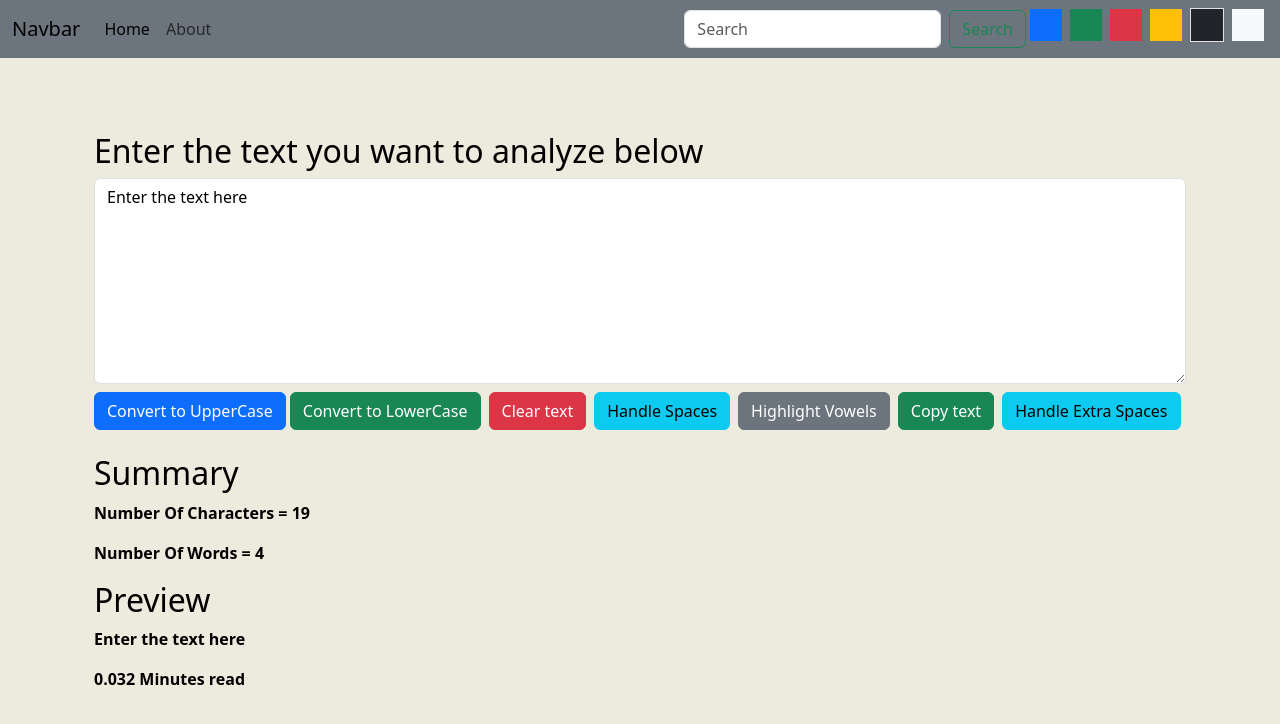
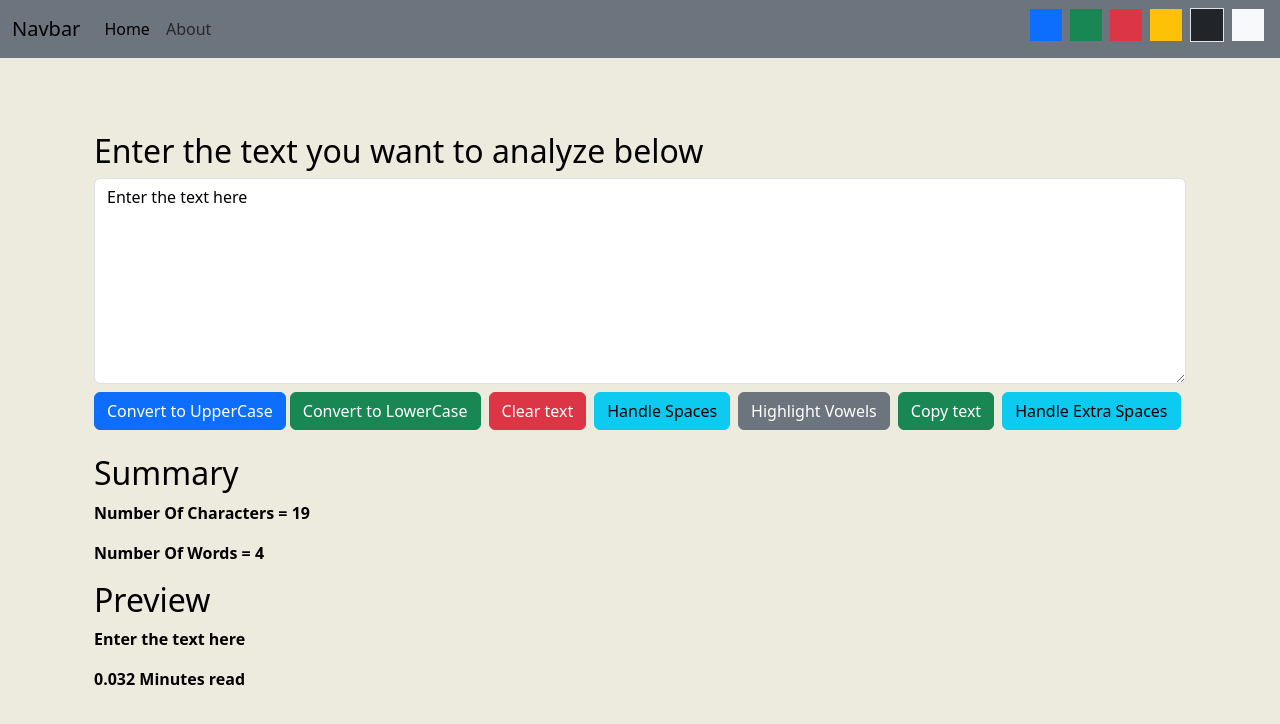
Before and after one commit to Anuragsinghsengar/TextUtils, a React (Create React App) app: page / in a window 1280 px wide. Shown: the top 724 px of the page. Built offline with nearby package versions, Linux system fonts and the light colour scheme.

Commit message:
fixing errors for cv

```diff
--- a/src/components/Navbar.js
+++ b/src/components/Navbar.js
@@ -20,10 +20,7 @@ export default function Navbar(props) {
           <Link className="nav-link" to="/about">{props.About}</Link>
         </li>
         </ul>
-      <form className="d-flex" role="search">
-        <input className="form-control me-2" type="search" placeholder="Search" aria-label="Search"/>
-        <button className="btn btn-outline-success" type="submit">Search</button>
-      </form>
+
       <div className="p-3 mb-2 bg-primary text-white mx-1" onClick={props.BlueMode}></div>
       <div className="p-3 mb-2 bg-success text-white mx-1" onClick={props.GreenMode}></div>
       <div className="p-3 mb-2 bg-danger text-white mx-1" onClick={props.RedMode}></div>
```
